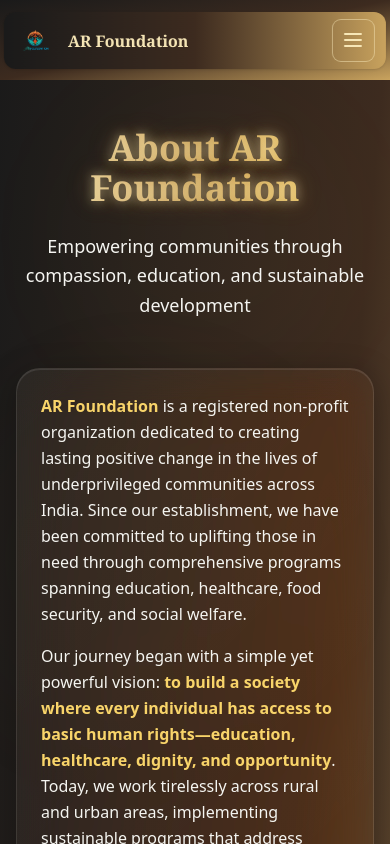
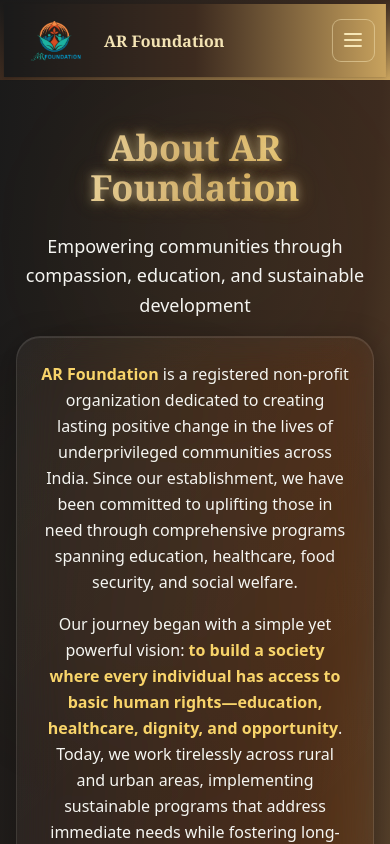
Before and after one commit to ramakalpasolutions-wq/arfoundation, a Next.js app: page /about in a window 390 px wide. Shown: the top 844 px of the page. Built offline with nearby package versions, Linux system fonts and the light colour scheme.

Commit message:
initial commit

```diff
--- a/src/app/about/page.js
+++ b/src/app/about/page.js
@@ -4,7 +4,6 @@
 import { useState } from "react";
 import { motion, AnimatePresence } from "framer-motion";
 import UseAnimations from "react-useanimations";
-import activity from "react-useanimations/lib/activity";
 import heart from "react-useanimations/lib/heart";
 import infinity from "react-useanimations/lib/infinity";
 import plusToX from "react-useanimations/lib/plusToX";
@@ -14,13 +13,6 @@
 export default function About() {
   const [visionOpen, setVisionOpen] = useState(true);
   const [missionOpen, setMissionOpen] = useState(false);
-
-  // const stats = [
-  //   { icon: "👥", number: "10,000+", label: "Lives Touched", color: "from-blue-500 to-cyan-500" },
-  //   { icon: "🎯", number: "500+", label: "Projects Completed", color: "from-green-500 to-emerald-500" },
-  //   { icon: "🏘️", number: "50+", label: "Communities Served", color: "from-orange-500 to-red-500" },
-  //   { icon: "🤝", number: "100+", label: "Active Volunteers", color: "from-purple-500 to-pink-500" },
-  // ];
 
 const coreValues = [
     {
@@ -75,14 +67,9 @@
 
   return (
     <div className="min-h-screen py-8 sm:py-12">
-      <section className="max-w-7xl mx-auto px-4 sm:px-6">
+      <section className="max-w-7xl mx-auto px-4 sm:px-6 text-center">
         {/* HEADING */}
-        <motion.div
-          initial={{ opacity: 0, y: -20 }}
-          animate={{ opacity: 1, y: 0 }}
-          transition={{ duration: 0.6 }}
-          className="text-center mb-12"
-        >
+
           <h1 className="text-4xl sm:text-5xl md:text-6xl lg:text-7xl font-serif font-bold mb-6 animated-text text-glow">
             About AR Foundation
           </h1>
@@ -90,9 +77,7 @@
           <p className="text-lg md:text-xl text-[#f5f5f1] max-w-3xl mx-auto leading-relaxed mb-4">
             Empowering communities through compassion, education, and sustainable development
           </p>
-        </motion.div>
 
-        {/* INTRODUCTION */}
         <motion.div
           initial={{ opacity: 0, scale: 0.98 }}
           animate={{ opacity: 1, scale: 1 }}
@@ -114,9 +99,7 @@
           </div>
         </motion.div>
 
-        {/* VISION & MISSION SECTION */}
         <div className="grid grid-cols-1 lg:grid-cols-2 gap-6 mb-12">
-          {/* VISION CARD */}
           <motion.div
             initial={{ opacity: 0, x: -20 }}
             animate={{ opacity: 1, x: 0 }}
@@ -484,7 +467,7 @@
         </motion.div>
 
         {/* Background Decoration */}
-        <div className="fixed inset-0 pointer-events-none overflow-hidden -z-10">
+        <div className="absolute inset-0 pointer-events-none overflow-hidden -z-10">
           <motion.div
             className="absolute top-20 left-10 w-72 h-72 bg-[#f8d46a]/5 rounded-full blur-3xl"
             animate={{
--- a/src/app/globals.css
+++ b/src/app/globals.css
@@ -575,3 +575,13 @@
   50% { opacity: 1 }
   100% { transform: translateX(40px); opacity: 0 }
 }
+@media (max-width: 768px) {
+  .animated-text {
+    animation: none !important;
+  }
+
+  /* .text-glow {
+    filter: none !important;
+    text-shadow: none !important;
+  } */
+}
--- a/src/components/Header.js
+++ b/src/components/Header.js
@@ -69,13 +69,13 @@
       </div>
 
       {/* MOBILE */}
-      <div className="lg:hidden fixed top-3 left-1/2 -translate-x-1/2 w-[98%] z-50">
-        <div className="bg-gradient-to-r from-[#1a1a1a] via-[#3d2b1f] to-[#c9a35e] backdrop-blur-xl rounded-xl px-3 py-2 shadow flex items-center justify-between">
-          <div className="flex items-center gap-3">
+      <div className="lg:hidden fixed top-1 left-1/2 -translate-x-1/2 w-[98%] z-10">
+        <div className="bg-gradient-to-r from-[#1a1a1a] via-[#3d2b1f] to-[#c9a35e] backdrop-blur-xl  px-3 py-4 shadow flex items-center justify-between">
+          <div className="flex items-center gap-2">
             <img
               src="/turst-logo.webp"
               alt="Logo"
-              className="w-10 h-10 rounded-md object-cover"
+              className="w-20 h-10 rounded-md object-cover"
             />
 
             <Link href="/" className="text-base sm:text-lg font-serif font-bold text-[#f7e7b7]">
```
